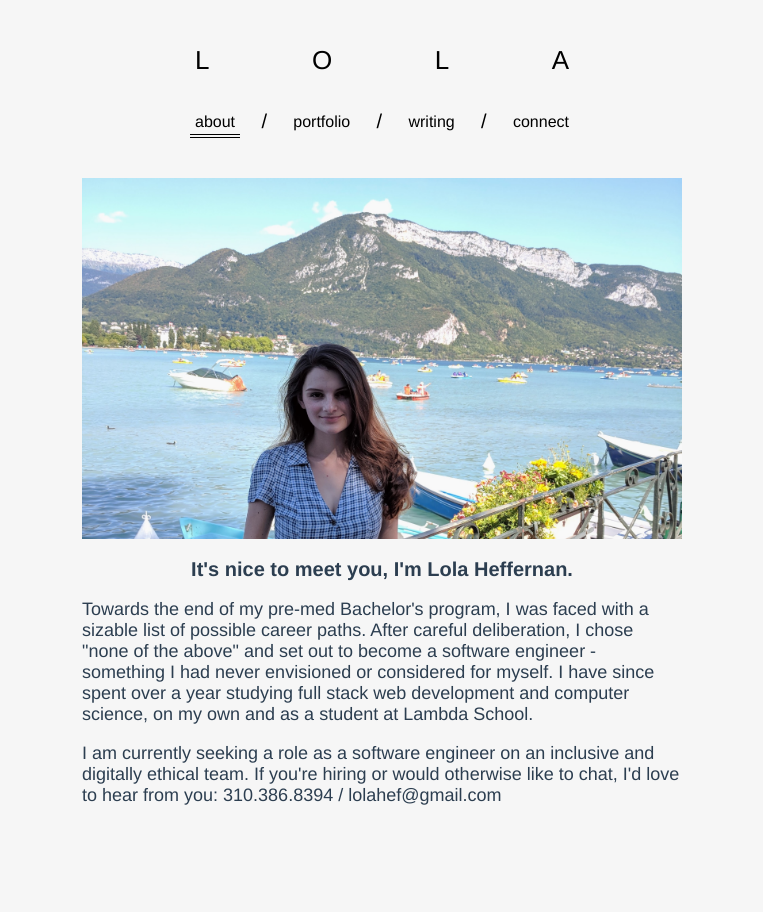
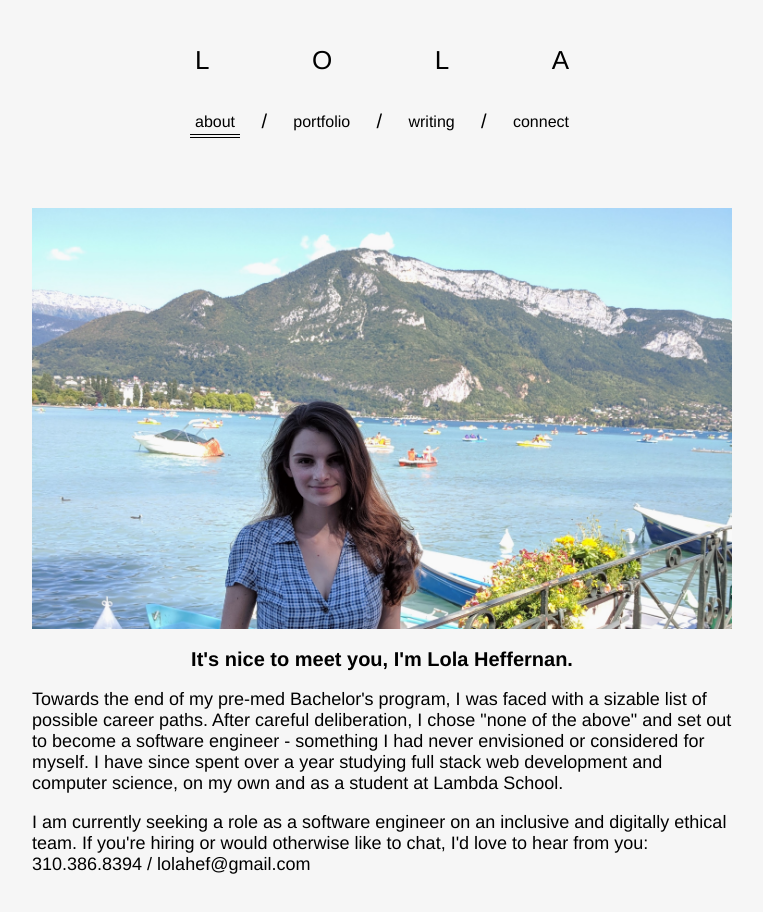
Before and after one commit to lolax/portfolio, a Vue app: page /about in a window 1280 px wide. Shown: the top 912 px of the page, without its empty margins (258-1021 px from the left). Before the commit the page ends 824 px from the top, so only its background shows below. Built offline with nearby package versions, Linux system fonts and the light colour scheme; the HTML template or start-up script is replaced by a standard one.

Commit message:
Style changes

```diff
--- a/src/App.vue
+++ b/src/App.vue
@@ -21,19 +21,15 @@ export default {
   -webkit-font-smoothing: antialiased;
   -moz-osx-font-smoothing: grayscale;
   text-align: center;
-  color: #2c3e50;
+  color: black;
   display: flex;
   flex-direction: column;
   align-items: center;
 }
 .view {
-  width: 60%;
-  max-width: 60rem;
-}
-@media (max-width: 980px) {
-  .view {
-    width: 100%;
-  }
+  width: 70%;
+  max-width: 70rem;
+  margin: 3rem;
 }
 html {
   font-size: 62.5%;
@@ -43,4 +39,9 @@ body {
   margin: 0;
   background: #f6f6f6;
 }
+@media (max-width: 980px) {
+  .view {
+    width: 100%;
+  }
+}
 </style>
```
